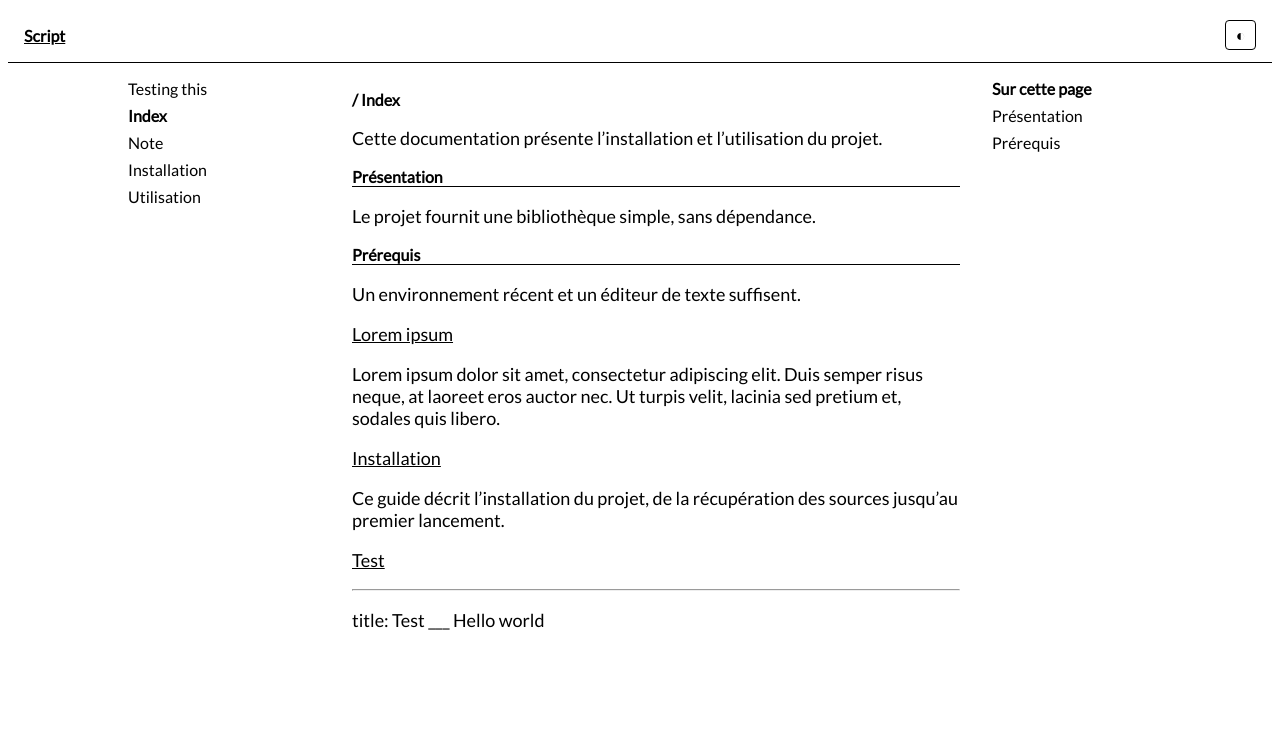
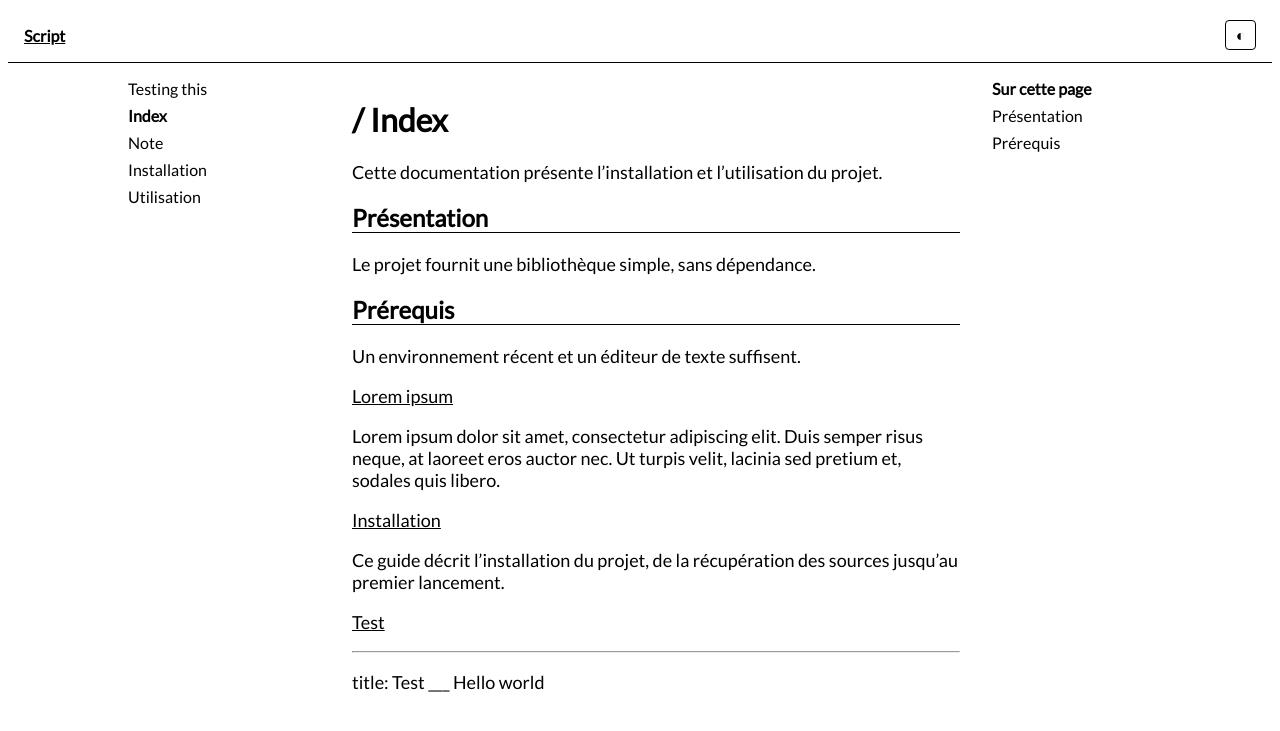
Before and after one commit to script-txt/script-txt.github.io, a Jekyll site: the page built from index.md, in a window 1280 px wide. Shown: the top 731 px of the page. Built offline with Jekyll 4.4.1, drawn with Linux system fonts in a browser that asks for light colours.

Commit message:
Refactor CSS styles in default layout

```diff
--- a/_layouts/default.html
+++ b/_layouts/default.html
@@ -24,13 +24,13 @@
   /* Lisibilité : 16 → 18 px selon la largeur d'écran, interligne 1,6 */
   * { box-sizing: border-box; }
   html {
-    font-family: Lato, sans-serif; font-size: 1rem; margin: 0; background: var(--bg); color: var(--fg);
+    font-family: Lato, sans-serif; margin: 0; background: var(--bg); color: var(--fg);
   }
   a { color: inherit; }
   :focus-visible { outline: 1px solid; outline-offset: 2px; }
   p {  }
-  h1 { font-size: 1rem; font-style: stronger; }
-  h2 { font-size: 1rem; font-style: stronger; border-bottom: 1px solid; }
+  h1 { font-style: stronger; }
+  h2 { font-style: stronger; border-bottom: 1px solid; }
   pre { overflow-x: auto; padding: 1rem; border: 1px solid; }
   code { background: darker; border-radius: 2px }
   img { max-width: 100%; border-radius: 2px }
```
